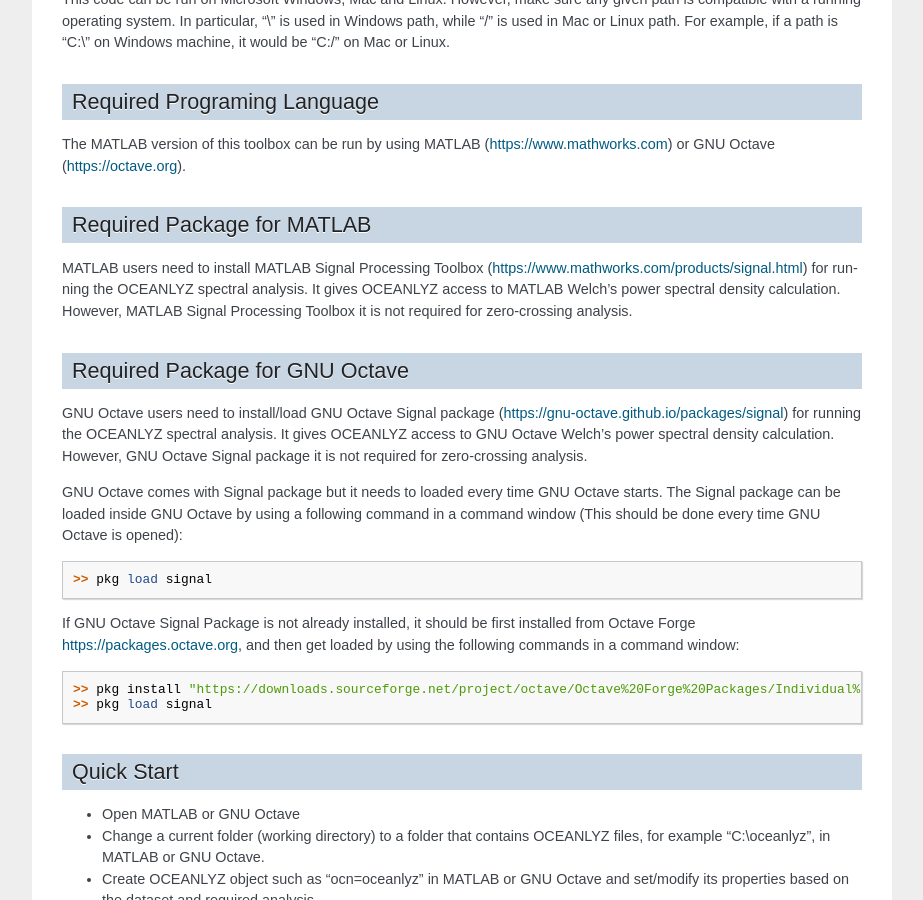
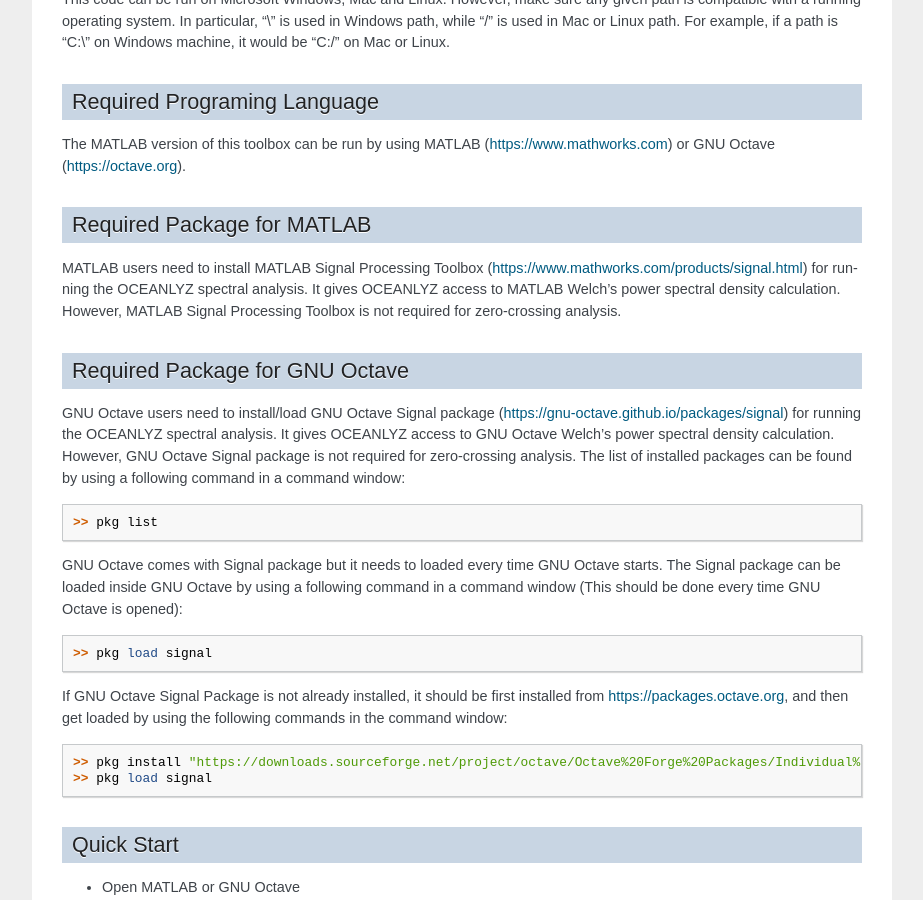
Before and after one commit to akarimp/Oceanlyz, a Sphinx documentation site: the page built from docs/2_Getting_Started_Matlab.rst, in a window 1280 px wide and 900 px high, scrolled down 899 px. Shown: the whole window, without its empty margins (198-1121 px from the left). Built offline with Sphinx 7.4.7, drawn with Linux system fonts in a browser that asks for light colours.

Commit message:
Add files via upload

```diff
--- a/docs/2_Getting_Started_Matlab.rst
+++ b/docs/2_Getting_Started_Matlab.rst
@@ -57,23 +57,28 @@
 Required Package for MATLAB
 ---------------------------
 
-MATLAB users need to install MATLAB Signal Processing Toolbox (https://www.mathworks.com/products/signal.html) for running the OCEANLYZ spectral analysis. It gives OCEANLYZ access to MATLAB Welch's power spectral density calculation. However, MATLAB Signal Processing Toolbox it is not required for zero-crossing analysis.
+MATLAB users need to install MATLAB Signal Processing Toolbox (https://www.mathworks.com/products/signal.html) for running the OCEANLYZ spectral analysis. It gives OCEANLYZ access to MATLAB Welch's power spectral density calculation. However, MATLAB Signal Processing Toolbox is not required for zero-crossing analysis.
 
 
 Required Package for GNU Octave
 -------------------------------
 
-GNU Octave users need to install/load GNU Octave Signal package (https://gnu-octave.github.io/packages/signal) for running the OCEANLYZ spectral analysis. It gives OCEANLYZ access to GNU Octave Welch's power spectral density calculation. However, GNU Octave Signal package it is not required for zero-crossing analysis.
+GNU Octave users need to install/load GNU Octave Signal package (https://gnu-octave.github.io/packages/signal) for running the OCEANLYZ spectral analysis.
+It gives OCEANLYZ access to GNU Octave Welch's power spectral density calculation. However, GNU Octave Signal package is not required for zero-crossing analysis.
+The list of installed packages can be found by using a following command in a command window:
+
+.. code:: octave
+
+    >> pkg list
 
 GNU Octave comes with Signal package but it needs to loaded every time GNU Octave starts. The Signal package can be loaded inside GNU Octave by using a following command in a command window (This should be done every time GNU Octave is opened):
-
 
 .. code:: octave
 
     >> pkg load signal
 
 
-If GNU Octave Signal Package is not already installed, it should be first installed from Octave Forge https://packages.octave.org, and then get loaded by using the following commands in a command window:
+If GNU Octave Signal Package is not already installed, it should be first installed from https://packages.octave.org, and then get loaded by using the following commands in the command window:
 
 .. code:: octave
 
```
